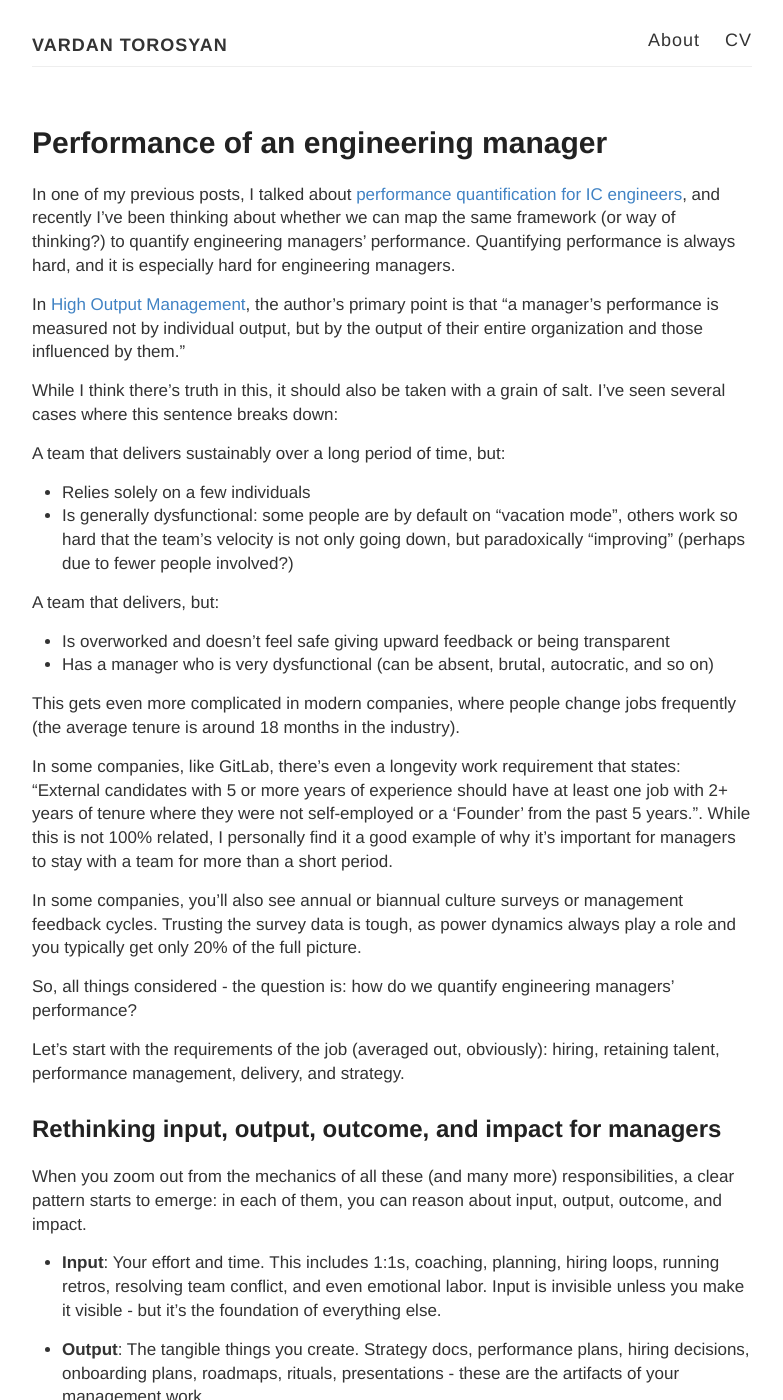
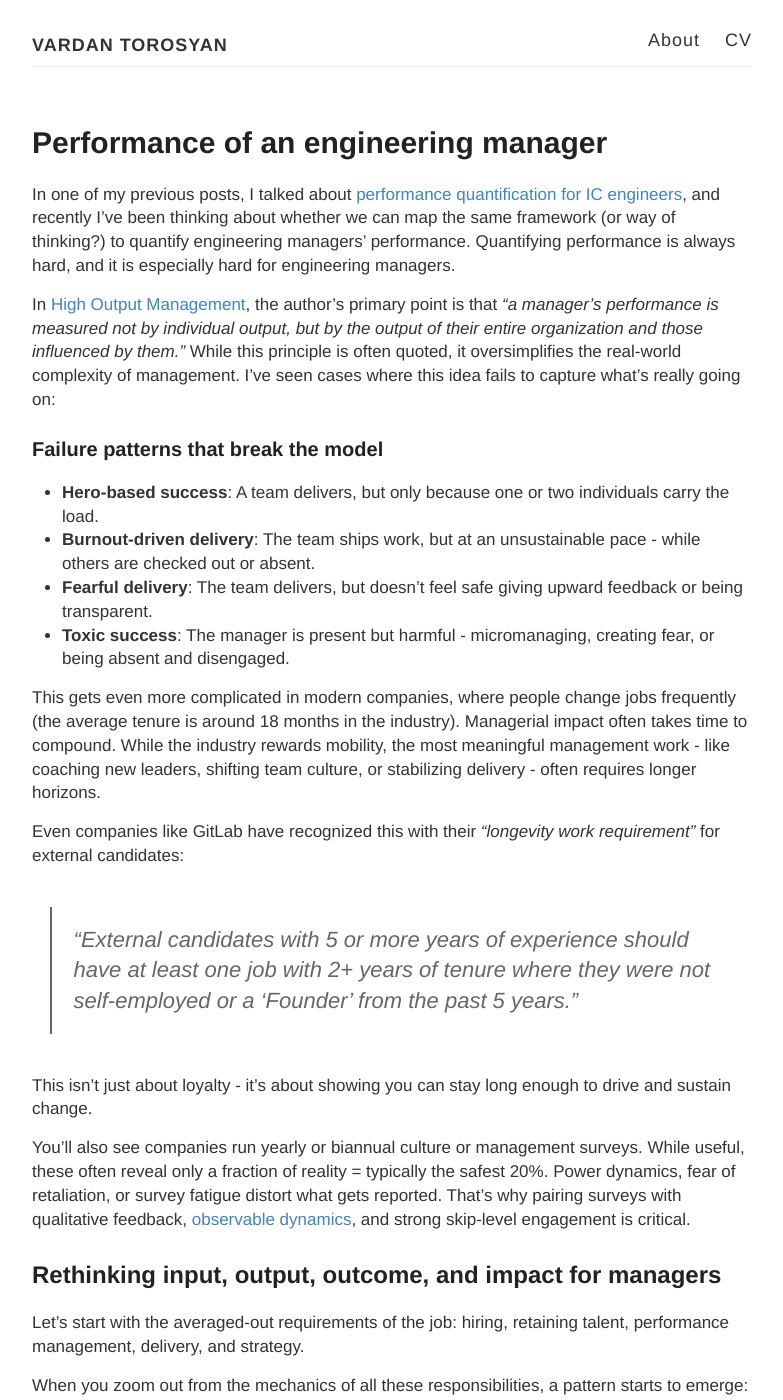
Before and after one commit to vtorosyan/vtorosyan.github.io, a Jekyll site: the page built from _posts/2025/2025-06-10-engineering-manager-performance.md, in a window 1280 px wide and 1400 px high. Shown: the whole window, without its empty margins (248-1031 px from the left). Built offline with Jekyll 4.4.1, drawn with Linux system fonts in a browser that asks for light colours; some of the changed text lies outside the part shown.

Commit message:
More edits for EM performance

````diff
--- a/_posts/2025/2025-06-10-engineering-manager-performance.md
+++ b/_posts/2025/2025-06-10-engineering-manager-performance.md
@@ -5,33 +5,32 @@
 
 In one of my previous posts, I talked about [performance quantification for IC engineers](https://vtorosyan.github.io/performance-reviews-quantification/), and recently I’ve been thinking about whether we can map the same framework (or way of thinking?) to quantify engineering managers' performance. Quantifying performance is always hard, and it is especially hard for engineering managers.
 
-In [High Output Management](https://en.wikipedia.org/wiki/High_Output_Management), the author’s primary point is that “a manager's performance is measured not by individual output, but by the output of their entire organization and those influenced by them.”
+In [High Output Management](https://en.wikipedia.org/wiki/High_Output_Management), the author’s primary point is that _“a manager's performance is measured not by individual output, but by the output of their entire organization and those influenced by them.”_ While this principle is often quoted, it oversimplifies the real-world complexity of management. I’ve seen cases where this idea fails to capture what’s really going on:
 
-While I think there’s truth in this, it should also be taken with a grain of salt. I’ve seen several cases where this sentence breaks down:
+### Failure patterns that break the model
 
-A team that delivers sustainably over a long period of time, but:
-- Relies solely on a few individuals
-- Is generally dysfunctional: some people are by default on "vacation mode", others work so hard that the team’s velocity is not only going down, but paradoxically “improving” (perhaps due to fewer people involved?)
+- **Hero-based success**: A team delivers, but only because one or two individuals carry the load.
+- **Burnout-driven delivery**: The team ships work, but at an unsustainable pace - while others are checked out or absent.
+- **Fearful delivery**: The team delivers, but doesn’t feel safe giving upward feedback or being transparent.
+- **Toxic success**: The manager is present but harmful - micromanaging, creating fear, or being absent and disengaged.
 
-A team that delivers, but:
-- Is overworked and doesn’t feel safe giving upward feedback or being transparent
-- Has a manager who is very dysfunctional (can be absent, brutal, autocratic, and so on)
+This gets even more complicated in modern companies, where people change jobs frequently (the average tenure is around 18 months in the industry). Managerial impact often takes time to compound. While the industry rewards mobility, the most meaningful management work - like coaching new leaders, shifting team culture, or stabilizing delivery - often requires longer horizons.
 
-This gets even more complicated in modern companies, where people change jobs frequently (the average tenure is around 18 months in the industry).
+Even companies like GitLab have recognized this with their _“longevity work requirement”_ for external candidates:
 
-In some companies, like GitLab, there’s even a longevity work requirement that states: “External candidates with 5 or more years of experience should have at least one job with 2+ years of tenure where they were not self-employed or a 'Founder' from the past 5 years.”. While this is not 100% related, I personally find it a good example of why it’s important for managers to stay with a team for more than a short period.
+> “External candidates with 5 or more years of experience should have at least one job with 2+ years of tenure where they were not self-employed or a 'Founder' from the past 5 years.”
 
-In some companies, you’ll also see annual or biannual culture surveys or management feedback cycles. Trusting the survey data is tough, as power dynamics always play a role and you typically get only 20% of the full picture.
+This isn’t just about loyalty - it’s about showing you can stay long enough to drive and sustain change.
 
-So, all things considered - the question is: how do we quantify engineering managers' performance?
-
-Let’s start with the requirements of the job (averaged out, obviously): hiring, retaining talent, performance management, delivery, and strategy.
+You’ll also see companies run yearly or biannual culture or management surveys. While useful, these often reveal only a fraction of reality = typically the safest 20%. Power dynamics, fear of retaliation, or survey fatigue distort what gets reported. That’s why pairing surveys with qualitative feedback, [observable dynamics](https://vtorosyan.github.io/observable-management/), and strong skip-level engagement is critical.
 
 ## Rethinking input, output, outcome, and impact for managers
 
-When you zoom out from the mechanics of all these (and many more) responsibilities, a clear pattern starts to emerge: in each of them, you can reason about input, output, outcome, and impact.
+Let’s start with the averaged-out requirements of the job: hiring, retaining talent, performance management, delivery, and strategy.
 
-- **Input**: Your effort and time. This includes 1:1s, coaching, planning, hiring loops, running retros, resolving team conflict, and even emotional labor. Input is invisible unless you make it visible - but it's the foundation of everything else.
+When you zoom out from the mechanics of all these responsibilities, a pattern starts to emerge: in each of them, you can reason about **input, output, outcome, and impact**.
+
+- **Input**: Your effort and time. This includes 1:1s, coaching, planning, hiring loops, running retros, resolving team conflict, and emotional labor. Input is invisible unless you make it visible - but it's the foundation of everything else.
 
 - **Output**: The tangible things you create. Strategy docs, performance plans, hiring decisions, onboarding plans, roadmaps, rituals, presentations - these are the artifacts of your management work.
 
@@ -39,44 +38,59 @@
 
 - **Impact**: The lasting change you've created - often beyond your team. This might be new leaders you’ve grown, company-wide processes you’ve improved, or cultural shifts you’ve led. Impact is how your work compounds.
 
-### Concrete examples
+## Concrete examples
 
-**Hiring**
+### Hiring
 
-- Input: The interview plan, hiring committee, feedback loops you put together
-- Output: Interview results, candidate feedback, and so on
-- Outcome: Hired or not hired
-- Impact: A new team member joins, team velocity goes up, etc.
+- **Input**: Interview plan, hiring committee, feedback loops you put together
+- **Output**: Interview results, candidate feedback
+- **Outcome**: Hired or not hired
+- **Impact**: New team member joins, team velocity improves, long-term skills gap addressed
 
-**Performance management**
+### Performance management
 
-- Input: Identifying low performers
-- Output: PIP or any other plan to support them in getting back on track
-- Outcome: Exit or succeed
-- Impact: An engaged and motivated team member — or their exit results in improved team happiness
+- **Input**: Identifying low performance early, giving feedback
+- **Output**: PIP or other support plans
+- **Outcome**: Team member improves or exits
+- **Impact**: Healthier team culture, higher engagement, fewer blockers
 
 ## A performance formula for managers
 
 Just like with ICs, a manager’s performance can be viewed as a weighted combination of these four dimensions:
 
-> Performance = w₁(Input) + w₂(Output) + w₃(Outcome) + w₄(Impact)
+```text
+Performance = w₁(Input) + w₂(Output) + w₃(Outcome) + w₄(Impact)
+```
 
-The weights change based on context. For example:
-- A first-time manager might be measured more on Input and Output
-- A senior EM or Director might be evaluated heavily on Outcome and Impact
+The weights shift based on your role and scope:
 
-This formula helps make expectations explicit and performance conversations less subjective.
+| Manager Level              | Input | Output | Outcome | Impact |
+| -------------------------- | :---: | :----: | :-----: | :----: |
+| First-time Manager         |  40%  |   40%  |   15%   |   5%   |
+| Senior Engineering Manager |  20%  |   30%  |   30%   |   20%  |
+| Director                   |  10%  |   20%  |   30%   |   40%  |
+
+This framework helps clarify expectations and makes performance conversations less subjective.
 
 ## Tracking and improving
 
 The most effective managers I’ve worked with track their own progress weekly:
+
 - What did I do that had lasting value?
 - Where did I spend time but get no results?
 - Did I create leverage for others?
 
-Keeping a weekly log, even a short one, helps avoid surprises during review season. It also helps identify patterns: Are you spending all your time unblocking, but not investing in long-term outcomes? Are you over-indexing on input and burning out?
+Keeping a weekly log, even a short one, helps avoid surprises during review season. It also reveals patterns: Are you spending all your time unblocking, but not investing in long-term outcomes? Are you over-indexing on input and burning out?
 
-# Final thoughts
+## Beware of false signals
+Some managers might appear effective on paper - high delivery, positive survey scores, happy leadership. But if they:
+- Avoid conflict or hard feedback
+- Hoard decisions instead of creating leverage
+- Burn out their team chasing short-term wins
+
+...then the long-term impact may be harmful, even if the short-term metrics look great.
+
+## Final thoughts
 
 Being a great manager isn’t about being the busiest, the loudest, or the most liked. It’s about being effective - creating the conditions where others can thrive, and where good decisions happen without you in the room.
 
````
